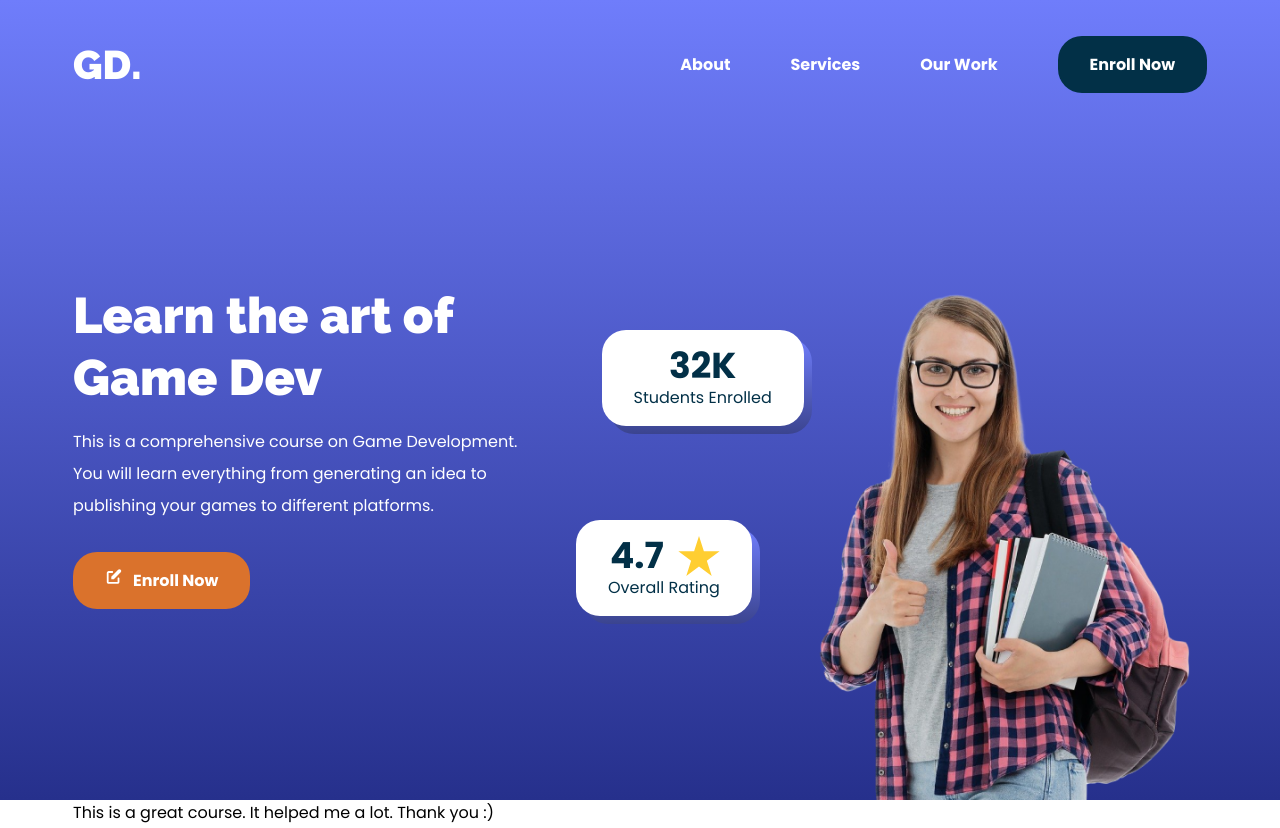
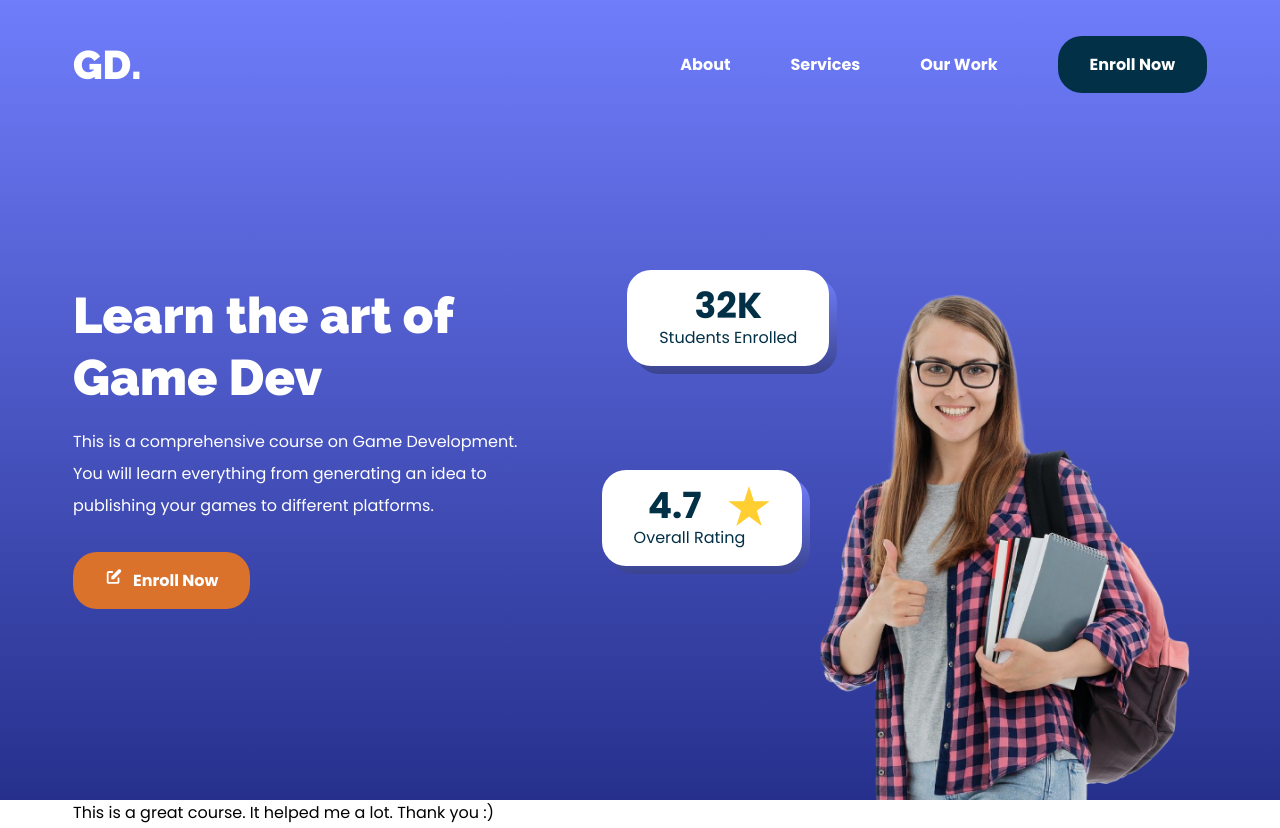
Before and after one commit to jeffersonbalde/course-static-website, a website built with Vite: page index.html in a window 1280 px wide. Shown: the top 828 px of the page. Built offline with nearby package versions, Linux system fonts and the light colour scheme.

Commit message:
end of hero section

```diff
--- a/index.css
+++ b/index.css
@@ -145,6 +145,7 @@ nav ul li a{
 
 .achievement-card {
     position: absolute;
+    min-width: 200px;
 }
 
 .achievement-card .content {
@@ -156,13 +157,13 @@ nav ul li a{
 }
 
 .achievement-card.students-enrolled {
-    left: 47%;
-    top: 330px;
+    left: 49%;
+    top: 270px;
 }
 
 .achievement-card.overall-rating {
-    left: 45%;
-    top: 520px;
+    left: 47%;
+    top: 470px;
 }
 
 .achievement-card .content div {
```
